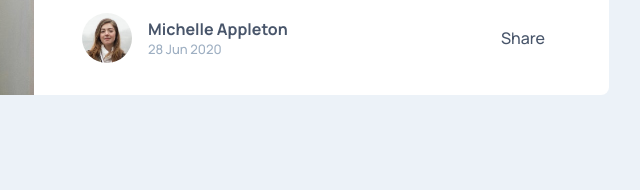
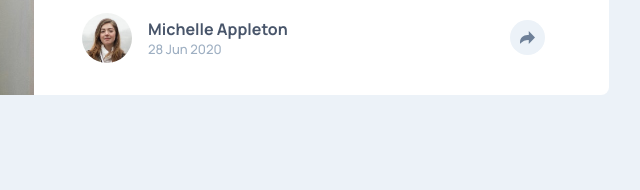
Before and after one commit to sklanier/fm-article-preview-component, a website: page index.html in a window 1280 px wide. Shown: the part 461-651 px from the top of the page, 481-1121 px from the left. Drawn offline with Linux system fonts and the light colour scheme.

Commit message:
added share icon

```diff
--- a/index.html
+++ b/index.html
@@ -50,7 +50,7 @@
           </div>
 
           <div class="share">
-            Share
+            <img src="./images/icon-share.svg" alt="share">
           </div>
 
         </div>
--- a/styles.css
+++ b/styles.css
@@ -83,6 +83,17 @@ h1, h2, h3, h4, h5, h6 {
     color: hsl(212, 23%, 69%);
 }
 
+.share {
+    width: 35px;
+    height: 35px;
+    border-radius: 50%;
+    background-color: hsl(210, 46%, 95%);
+    display: flex;
+    justify-content: center;
+    align-items: center;
+    cursor: pointer;
+}
+
 .attribution {
     position: fixed;
     bottom: 0;
```
